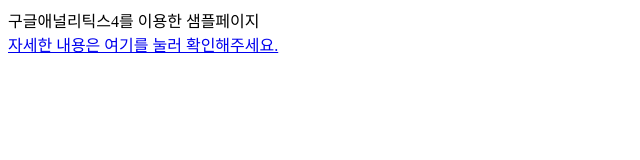
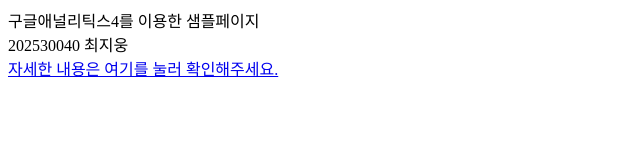
Before and after one commit to wldnewx/wldnewx.github.io, a plain HTML site: page index.html in a window 1280 px wide. Shown: the whole page, without its empty margins (0-640 px from the left). Drawn offline with Linux system fonts and the light colour scheme.

Commit message:
Update index.html

```diff
--- a/index.html
+++ b/index.html
@@ -17,6 +17,7 @@
   </head>
   <body>
     구글애널리틱스4를 이용한 샘플페이지 <br />
+    202530040 최지웅<br />
 
     <a href="https://blog.naver.com/appifystudio/222841170236" target="_blank"
       >자세한 내용은 여기를 눌러 확인해주세요.</a
```
